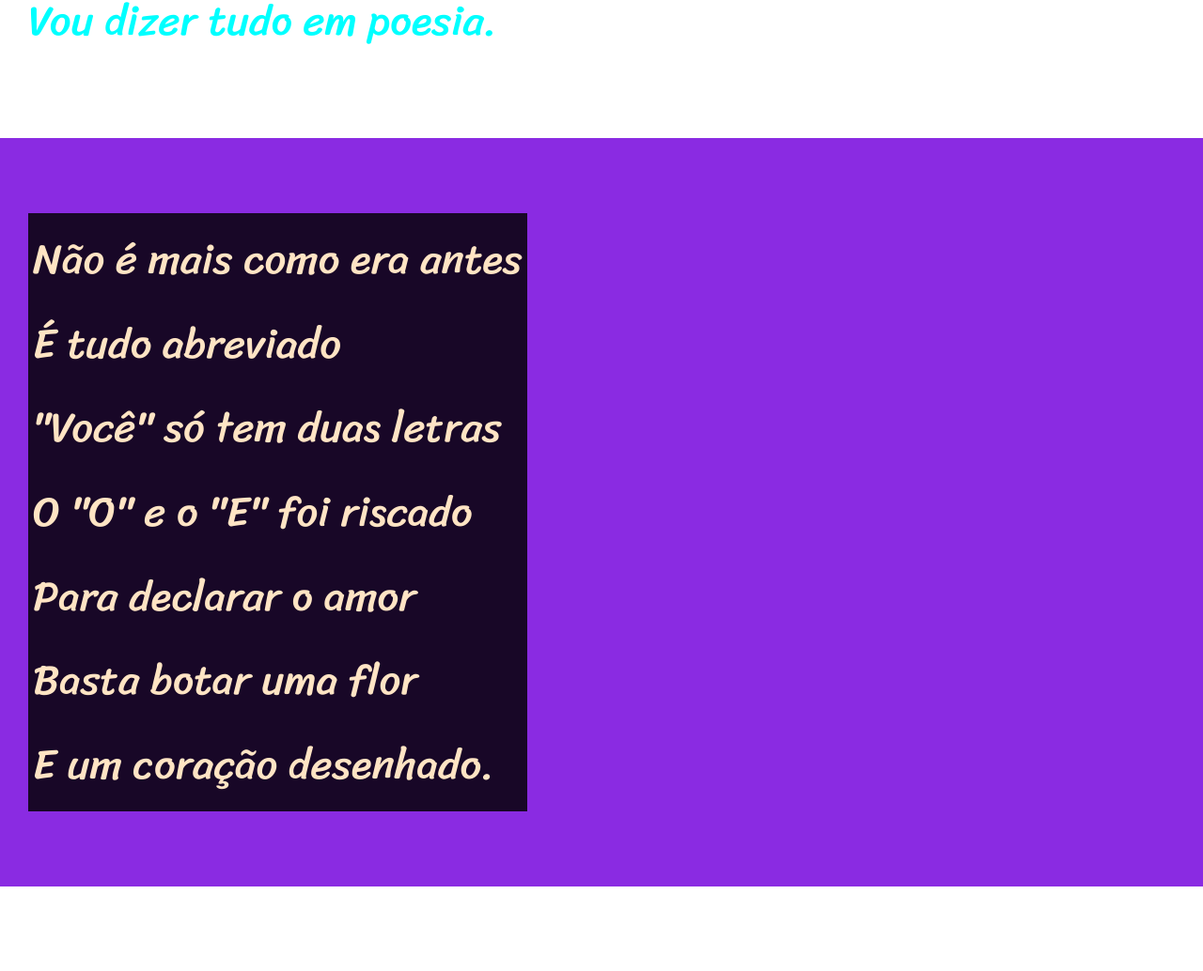
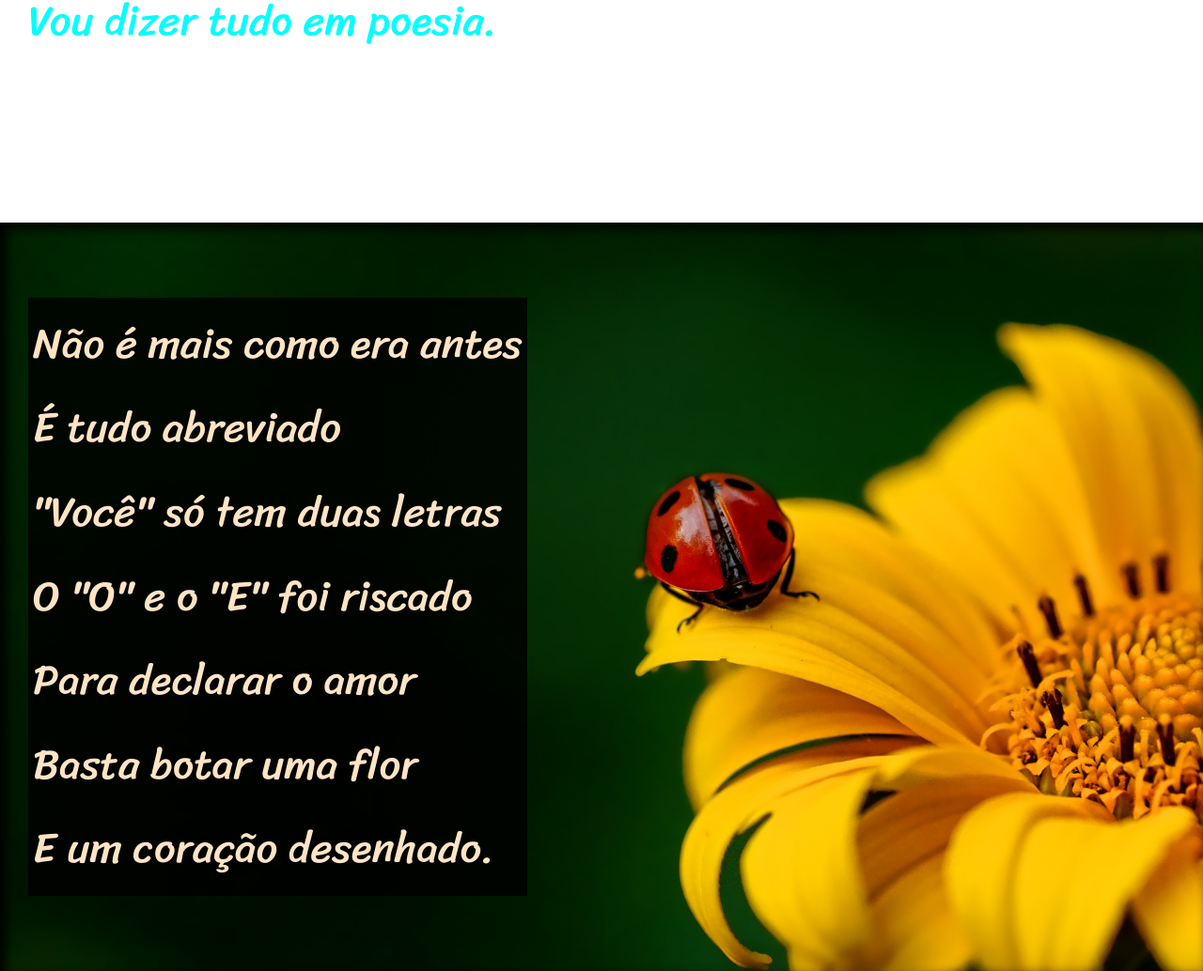
Before and after one commit to Tr4jan0/Html_e_Css, a plain HTML site: page Módulo 02/024 - desafio 12/index.html in a window 1280 px wide. Shown: the part 900-1934 px from the top of the page at 94% size. Drawn offline with Linux system fonts and the light colour scheme.

Commit message:
exercicio 24 12

```diff
--- a/Módulo 02/024 - desafio 12/estilo/style.css
+++ b/Módulo 02/024 - desafio 12/estilo/style.css
@@ -48,6 +48,10 @@ a:hover{
     text-decoration: underline;
 }
 
+section > p{
+    padding-bottom: 2em;
+}
+
 section{
     font-family: var(--fonte3);
     padding-top: 10vh;
@@ -65,12 +69,26 @@ section.normal{
 section.imagem{
     background-color: blueviolet;
     color: bisque;
+    box-shadow: inset 6px 6px 13px 0px black;
+    background-size: cover;
+    background-attachment: fixed;
 }
 
 section.imagem > p{
     display: inline-block;
     padding: 5px;
     background-color: rgba(0, 0, 0, 0.826);
+    text-shadow: 1px 1px 0px black;
+}
+
+section#img01{
+    background-image: url('../imagens/background001.jpg');
+    background-position: right center;
+}
+
+section#img02{
+    background-image: url('../imagens/background002.jpg');
+    background-position: right center;
 }
 
 footer{
--- a/Módulo 02/024 - desafio 12/index.html
+++ b/Módulo 02/024 - desafio 12/index.html
@@ -35,7 +35,7 @@
     </section>
 
 
-    <section class="imagem">
+    <section class="imagem" id="img01">
         <p>
             Não é mais como era antes <br>
             É tudo abreviado <br>
@@ -70,7 +70,7 @@
         </p>
     </section>
 
-    <section class="imagem">
+    <section class="imagem" id="img02">
         <p>
             Tenho saudade das cartas <br>
             Escritas com a própria mão <br>
```
